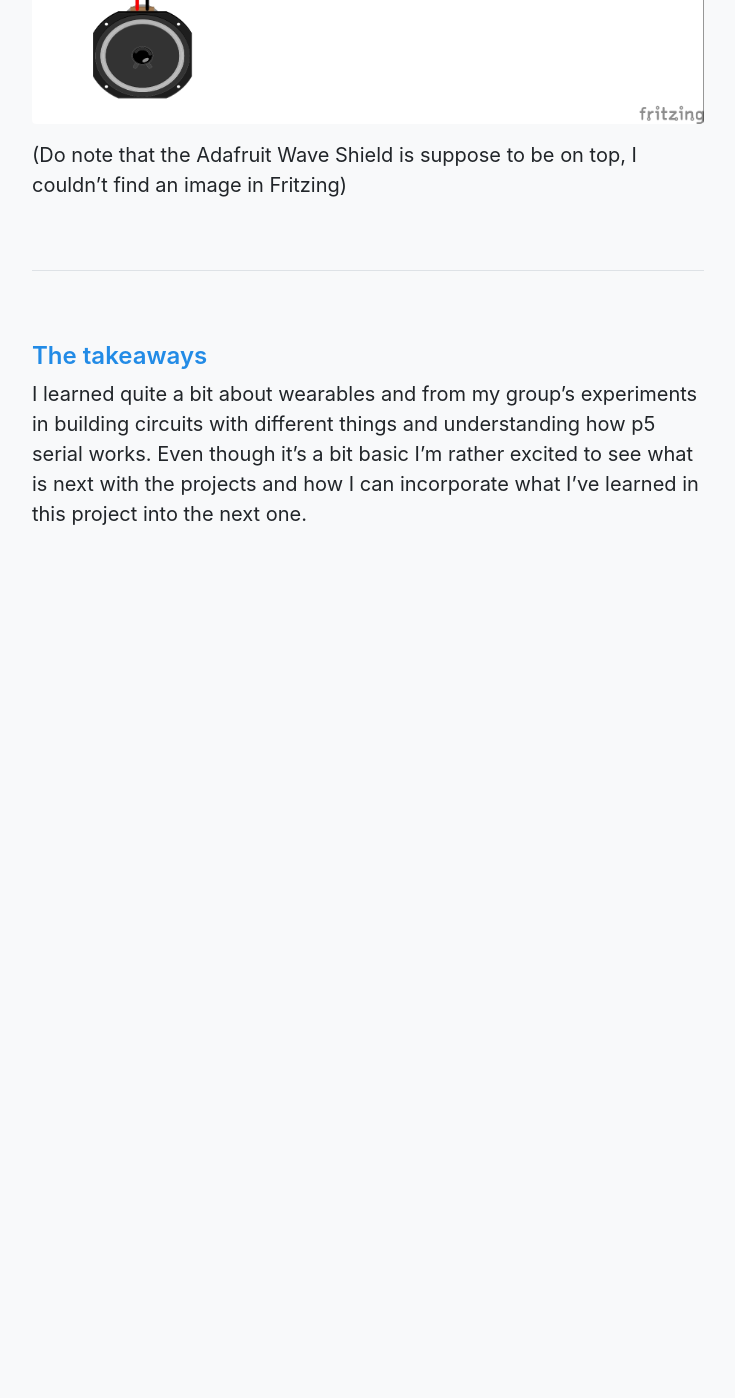
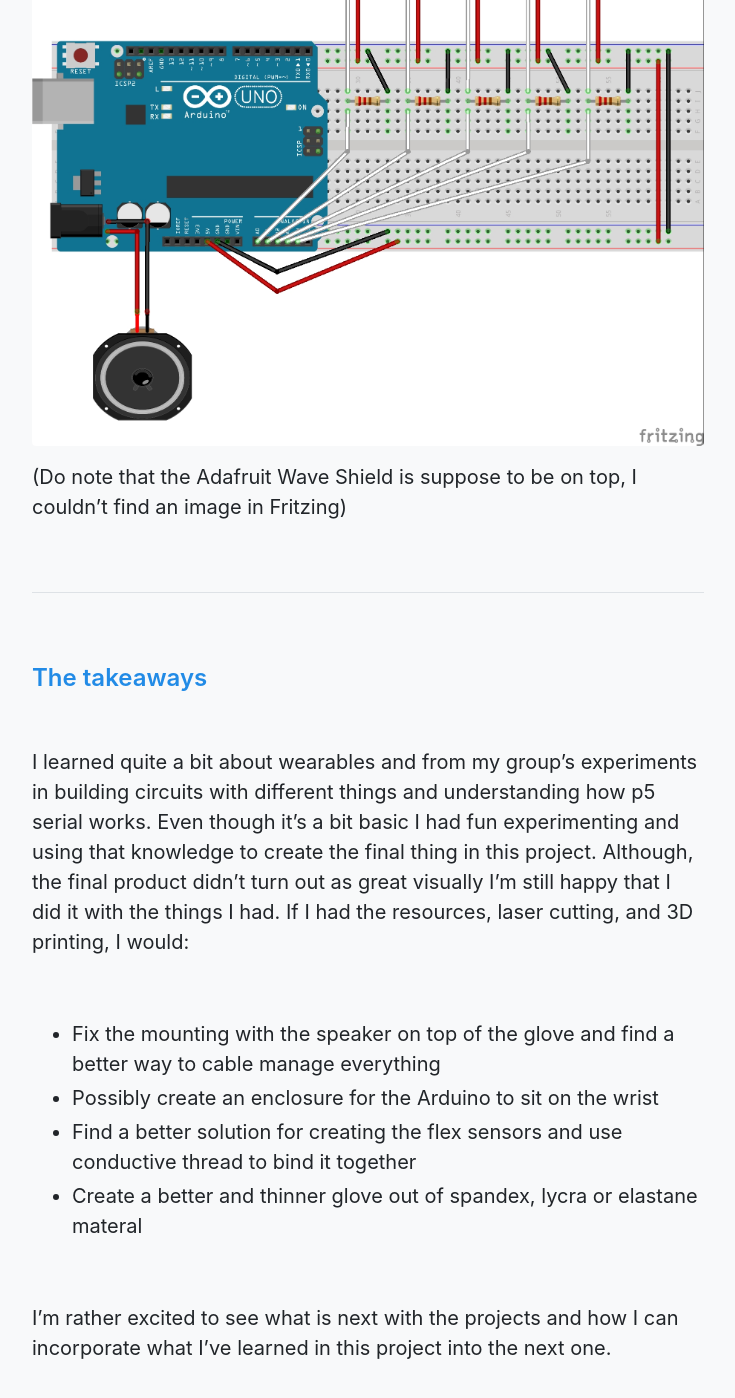
Before and after one commit to ixdwtruong/ixdwtruong.github.io, a Jekyll site: the page built from _posts/0001-01-05-intobjp1.md, in a window 1280 px wide and 1400 px high, scrolled down 14374 px. Shown: the whole window, without its empty margins (272-1007 px from the left). Built offline with Jekyll 4.4.1, drawn with Linux system fonts in a browser that asks for light colours; before the commit the page ends 14983 px from its top, so only the background shows below that.

Commit message:
Update 0001-01-05-intobjp1.md

```diff
--- a/_posts/0001-01-05-intobjp1.md
+++ b/_posts/0001-01-05-intobjp1.md
@@ -24,7 +24,11 @@ permalink: /intobjp1/
 
 ## Design Statement
 
+<br>
+
 In this project, our focus was to experiment and understand how to build circuits. We used different methods of building circuits, using conductive fabric/velostat, copper tape, graphite, and fruits. These resulted in a broader understanding of how circuits worked but what things that could be made from. Using conductive fabric and velostat produced flexible sensors, that could be used for clothing applications. Using fruits resulted in using them for batteries, if connected in parallel, for an LED. In addition to these experiments, further work was done to understand how the Arduino communicates to P5.
+
+<br>
 
 In this process document (or exploration), the focus on primarily on flex sensors and how to use conductive fabric/velostat to create something interesting. The experiments that were done previously, provided an understanding of how these things worked and gave a confidence boost in using handmade sensors in everyday things. In the end, the project was to learn, and it was something we got a lot with. The learning we did will be used in further projects, as well as building upon that foundation we created at the beginning of the semester.
 
@@ -43,6 +47,8 @@ In this process document (or exploration), the focus on primarily on flex sensor
 <br>
 
 At the beginning of the project, I (along with my group members) were lost on how to start. We decided to try the fruit experiment that was demoed in class, on a weekend, and see if we could figure that out. Although, we couldn’t get it working (due to us not having specific materials) - We learned:
+
+<br>
 
 * Specific metals are conductive like copper and zinc. Other metals like nickel (we tried a quarter), didn't work too well, even though it had a small amount of copper in it. We tried other metals like brass, aluminum, and steel, these didn't conduct enough current to power the led.
 * From a bit of exploring, we learned that it was a chemical reaction with the citric acid from the fruit along with the metal to conduct electricity. That was neat.
@@ -156,11 +162,17 @@ I learned quite a bit about how different materials can be used to create circui
 
 I decided to focus on the flex sensor as I was very interested in pushing it further. I had a few ideas in mind, such as using it to create a hat the emits led or something wearable related.
 
+<br>
+
 * I had one idea where you use the flex sensor as a button to turn on specific LEDs onto a hat. The LEDs would indicate if you can be approached to chat or tell the person to "go away, I want to be alone".
 
 * Another idea was to create a flashlight using a glove. LEDs would be sewed onto the fingertips of the glove, using conductive thread, and then depending on how you bent your fingers - You can active specific LEDs.
 
+<br>
+
 My eventual idea was to use flex sensors that are sewed into a glove to produce a specific sound when a specific gesture is made. For example, if you make a gun gesture, it would play a sound. I felt this idea was doable but wiring all this up and planning would be a bit challenging, regardless, I pushed full steam ahead in seeing if this idea worked.
+
+<br>
 
 My experiments and tinkering showed that it can be done but the flex sensors proved to be very unreliable. One challenge was that the flex sensors that I created for each finger varied regarding its output in the serial monitor. I think because I was using packaging tape to bind everything together, so it was stiff. The variance between each sensor was different because since it was hand made, it wasn't consistent in how I cut the strips of fabric.
 
@@ -177,6 +189,8 @@ There was still lots to do at this point:
 * Testing and building the circuit
 * Debugging and figuring out the sensor values for each finger
 * Mapping each finger to a specific value so it triggers the sound when activated
+
+<br>
 
 I tested out with two sensors at first and it seemed to work. I used if statements and it triggered the sound when it hit a certain point. For example, for the index finger, when it was straight it was at a value of 350 then when bent to a 90-degree angle, it would hit around 700-800. By using if statements and the && operator, when two flex sensors are bent at 90, it would trigger a different sound.
 
@@ -217,4 +231,19 @@ The final circuit diagram from Fritzing:
 
 ## The takeaways
 
-I learned quite a bit about wearables and from my group's experiments in building circuits with different things and understanding how p5 serial works. Even though it's a bit basic I'm rather excited to see what is next with the projects and how I can incorporate what I've learned in this project into the next one.
+<br>
+
+I learned quite a bit about wearables and from my group's experiments in building circuits with different things and understanding how p5 serial works. Even though it's a bit basic I had fun experimenting and using that knowledge to create the final thing in this project. Although, the final product didn't turn out as great visually I'm still happy that I did it with the things I had. If I had the resources, laser cutting, and 3D printing, I would:
+
+<br>
+
+* Fix the mounting with the speaker on top of the glove and find a better way to cable manage everything
+* Possibly create an enclosure for the Arduino to sit on the wrist
+* Find a better solution for creating the flex sensors and use conductive thread to bind it together
+* Create a better and thinner glove out of spandex, lycra or elastane materal
+
+<br>
+
+I'm rather excited to see what is next with the projects and how I can incorporate what I've learned in this project into the next one.
+
+<br>
```
